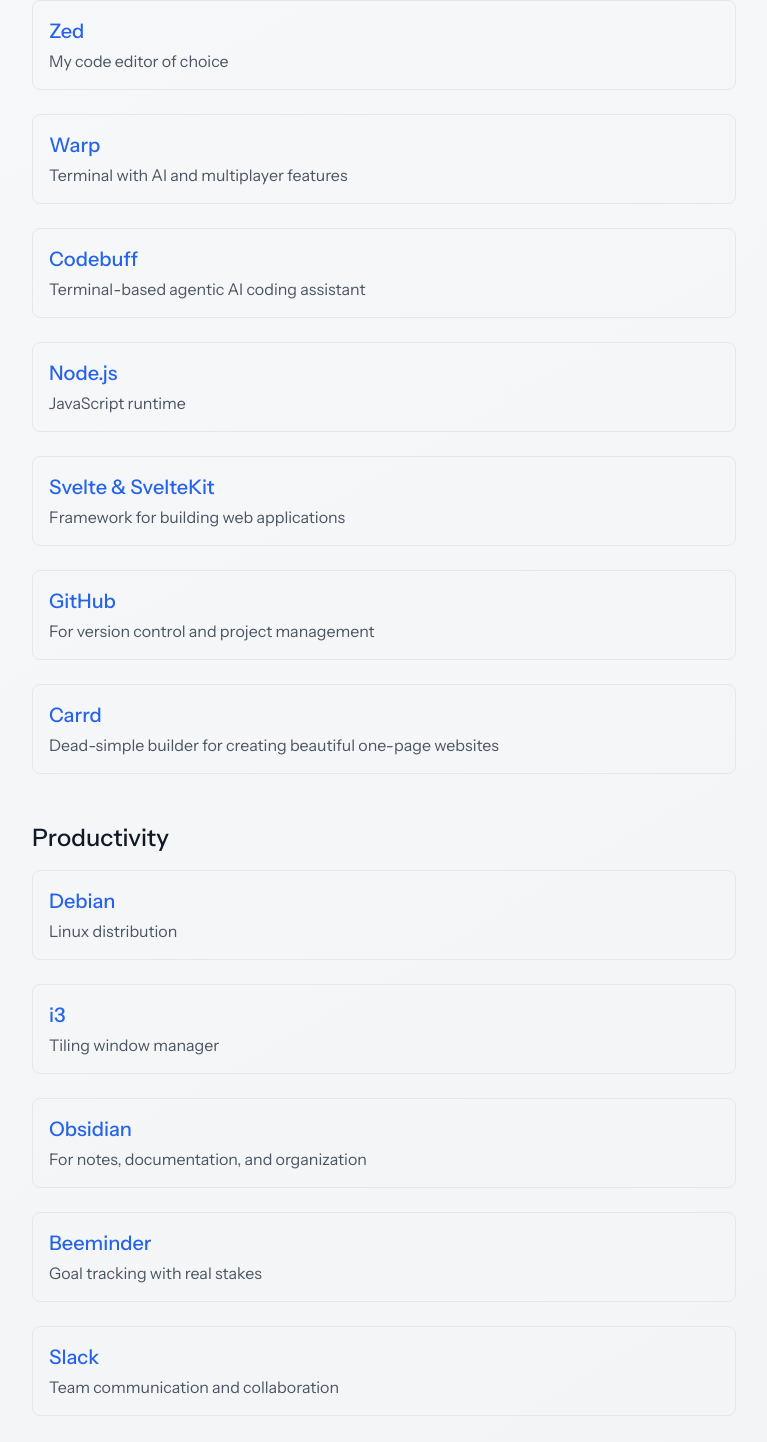
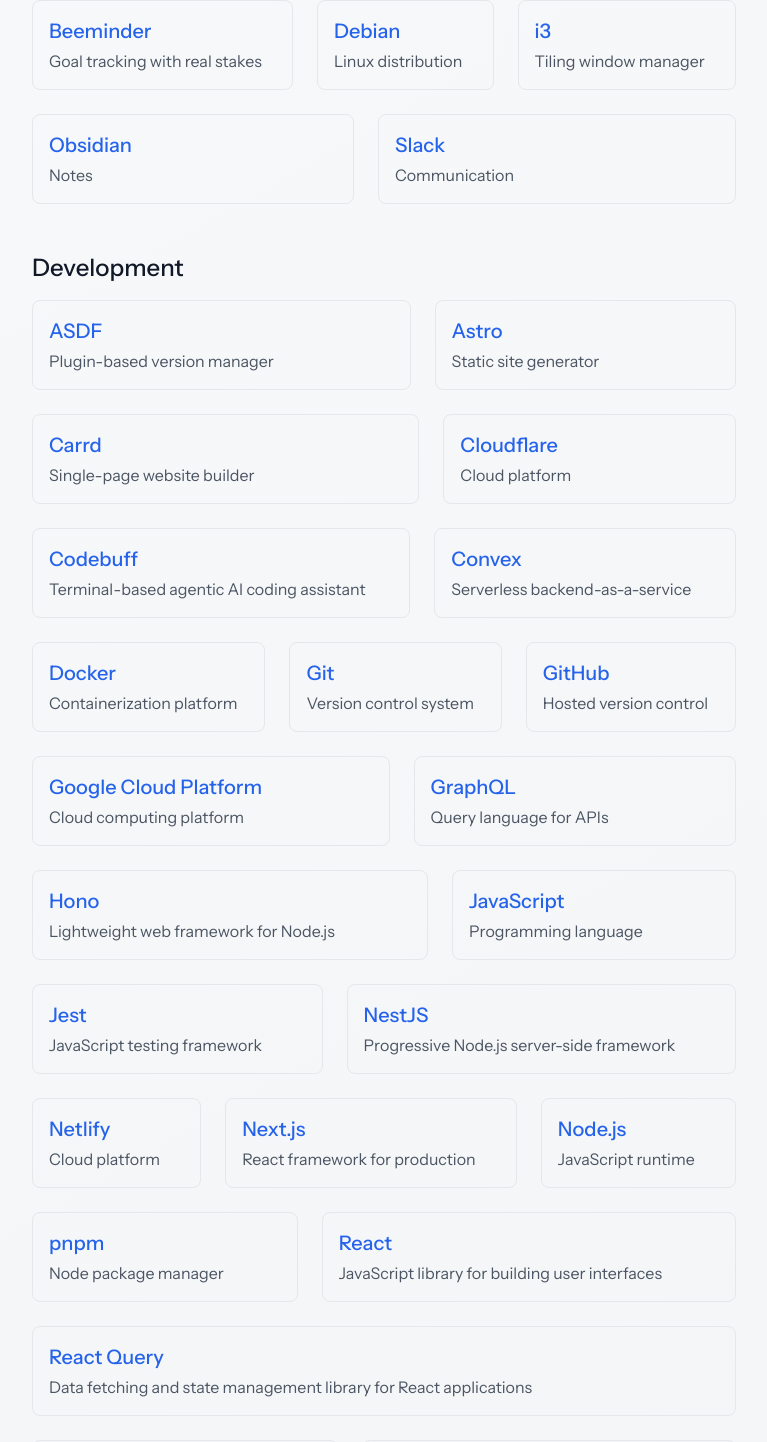
Before and after one commit to narthur/narthur.github.io, a SvelteKit app: page /uses in a window 1280 px wide. Shown: the part 1166-2608 px from the top of the page, without its empty margins (256-1023 px from the left). Built offline with nearby package versions, Linux system fonts and the light colour scheme.

Commit message:
work on /uses

```diff
--- a/src/routes/uses/+page.svelte
+++ b/src/routes/uses/+page.svelte
@@ -52,7 +52,10 @@
 			const yamlText = await response.text();
 			const data = yaml.load(yamlText) as UsesData;
 
-			uses = data.categories;
+			uses = data.categories.map((category) => ({
+				...category,
+				items: [...category.items].sort((a, b) => a.name.localeCompare(b.name))
+			}));
 			meta = data.meta;
 			isLoading = false;
 		} catch (error) {
@@ -109,10 +112,10 @@
 				{#each uses as category}
 					<section>
 						<h2 class="mb-4 text-2xl font-medium">{category.title}</h2>
-						<div class="space-y-6">
+						<div class="flex flex-wrap justify-stretch gap-6">
 							{#each category.items as item}
 								<div
-									class="rounded-lg border border-gray-200 p-4 transition-all hover:shadow-md dark:border-gray-700"
+									class="grow rounded-lg border border-gray-200 p-4 transition-all hover:shadow-md dark:border-gray-700"
 								>
 									<h3 class="mb-1 text-xl font-medium">
 										<a
--- a/static/data/uses.yaml
+++ b/static/data/uses.yaml
@@ -17,13 +17,31 @@
         description: Ergonomic wireless mouse
         url: https://www.monoprice.com/product?p_id=15907
 
+  - title: Productivity
+    items:
+      - name: Debian
+        description: Linux distribution
+        url: https://www.debian.org/
+      - name: i3
+        description: Tiling window manager
+        url: https://i3wm.org/
+      - name: Obsidian
+        description: Notes
+        url: https://obsidian.md/
+      - name: Beeminder
+        description: Goal tracking with real stakes
+        url: https://www.beeminder.com/home
+      - name: Slack
+        description: Communication
+        url: https://slack.com/
+
   - title: Development
     items:
       - name: Zed
-        description: My code editor of choice
+        description: IDE with AI & multiplayer features
         url: https://zed.dev/
       - name: Warp
-        description: Terminal with AI and multiplayer features
+        description: Terminal with AI & multiplayer features
         url: https://app.warp.dev/referral/ME5ELJ
       - name: Codebuff
         description: Terminal-based agentic AI coding assistant
@@ -35,29 +53,95 @@
         description: Framework for building web applications
         url: https://svelte.dev/
       - name: GitHub
-        description: For version control and project management
+        description: Hosted version control
         url: https://github.com/
       - name: Carrd
-        description: Dead-simple builder for creating beautiful one-page websites
+        description: Single-page website builder
         url: https://try.carrd.co/d3zxlsms
-
-  - title: Productivity
-    items:
-      - name: Debian
-        description: Linux distribution
-        url: https://www.debian.org/
-      - name: i3
-        description: Tiling window manager
-        url: https://i3wm.org/
-      - name: Obsidian
-        description: For notes, documentation, and organization
-        url: https://obsidian.md/
-      - name: Beeminder
-        description: Goal tracking with real stakes
-        url: https://www.beeminder.com/home
-      - name: Slack
-        description: Team communication and collaboration
-        url: https://slack.com/
+      - name: JavaScript
+        description: Programming language
+        url: https://developer.mozilla.org/en-US/docs/Web/JavaScript
+      - name: TypeScript
+        description: Typed superset of JavaScript
+        url: https://www.typescriptlang.org/
+      - name: React
+        description: JavaScript library for building user interfaces
+        url: https://reactjs.org/
+      - name: Vue.js
+        description: Progressive JavaScript framework
+        url: https://vuejs.org/
+      - name: Tailwind CSS
+        description: Utility-first CSS framework
+        url: https://tailwindcss.com/
+      - name: Next.js
+        description: React framework for production
+        url: https://nextjs.org/
+      - name: Docker
+        description: Containerization platform
+        url: https://www.docker.com/
+      - name: Git
+        description: Version control system
+        url: https://git-scm.com/
+      - name: Ruby
+        description: Programming language
+        url: https://www.ruby-lang.org/
+      - name: Ruby on Rails
+        description: Web application framework
+        url: https://rubyonrails.org/
+      - name: ASDF
+        description: Plugin-based version manager
+        url: https://asdf-vm.com/
+      - name: Render.com
+        description: Cloud platform for deploying web applications
+        url: https://render.com/
+      - name: Cloudflare
+        description: Cloud platform
+        url: https://www.cloudflare.com/
+      - name: Vercel
+        description: Cloud platform
+        url: https://vercel.com/
+      - name: Netlify
+        description: Cloud platform
+        url: https://www.netlify.com/
+      - name: Astro
+        description: Static site generator
+        url: https://astro.build/
+      - name: REST
+        description: Representational State Transfer
+        url: https://restfulapi.net/
+      - name: GraphQL
+        description: Query language for APIs
+        url: https://graphql.org/
+      - name: Hono
+        description: Lightweight web framework for Node.js
+        url: https://hono.dev/
+      - name: pnpm
+        description: Node package manager
+        url: https://pnpm.io/
+      - name: Convex
+        description: Serverless backend-as-a-service
+        url: https://convex.dev/
+      - name: NestJS
+        description: Progressive Node.js server-side framework
+        url: https://nestjs.com/
+      - name: React Query
+        description: Data fetching and state management library for React applications
+        url: https://react-query.tanstack.com/
+      - name: React Testing Library
+        description: Testing library for React components
+        url: https://testing-library.com/docs/react-testing-library/intro/
+      - name: Jest
+        description: JavaScript testing framework
+        url: https://jestjs.io/
+      - name: Vitest
+        description: JavaScript testing framework
+        url: https://vitest.dev/
+      - name: Google Cloud Platform
+        description: Cloud computing platform
+        url: https://cloud.google.com/
+      - name: Vite
+        description: JavaScript frontend tooling
+        url: https://vitejs.dev/
 
 meta:
   lastUpdated: '2025-05-08'
--- a/vite.config.ts
+++ b/vite.config.ts
@@ -1,8 +1,9 @@
 import { defineConfig } from 'vitest/config';
 import { sveltekit } from '@sveltejs/kit/vite';
+import type { HmrContext } from 'vite';
 
 export default defineConfig({
-	plugins: [sveltekit()],
+	plugins: [sveltekit(), YamlHmr()],
 	test: {
 		include: ['src/**/*.{test,spec}.{js,ts}']
 	},
@@ -12,3 +13,19 @@
 		}
 	}
 });
+
+// SOURCE: https://www.reddit.com/r/sveltejs/comments/15i61h1/comment/jusdljf/?utm_source=share&utm_medium=web3x&utm_name=web3xcss&utm_term=1&utm_content=share_button
+function YamlHmr() {
+	return {
+		name: 'yaml-hmr',
+		enforce: 'post' as const,
+		handleHotUpdate({ file, server }: HmrContext) {
+			if (file.endsWith('.yaml')) {
+				server.ws.send({
+					type: 'full-reload',
+					path: '*'
+				});
+			}
+		}
+	};
+}
```
